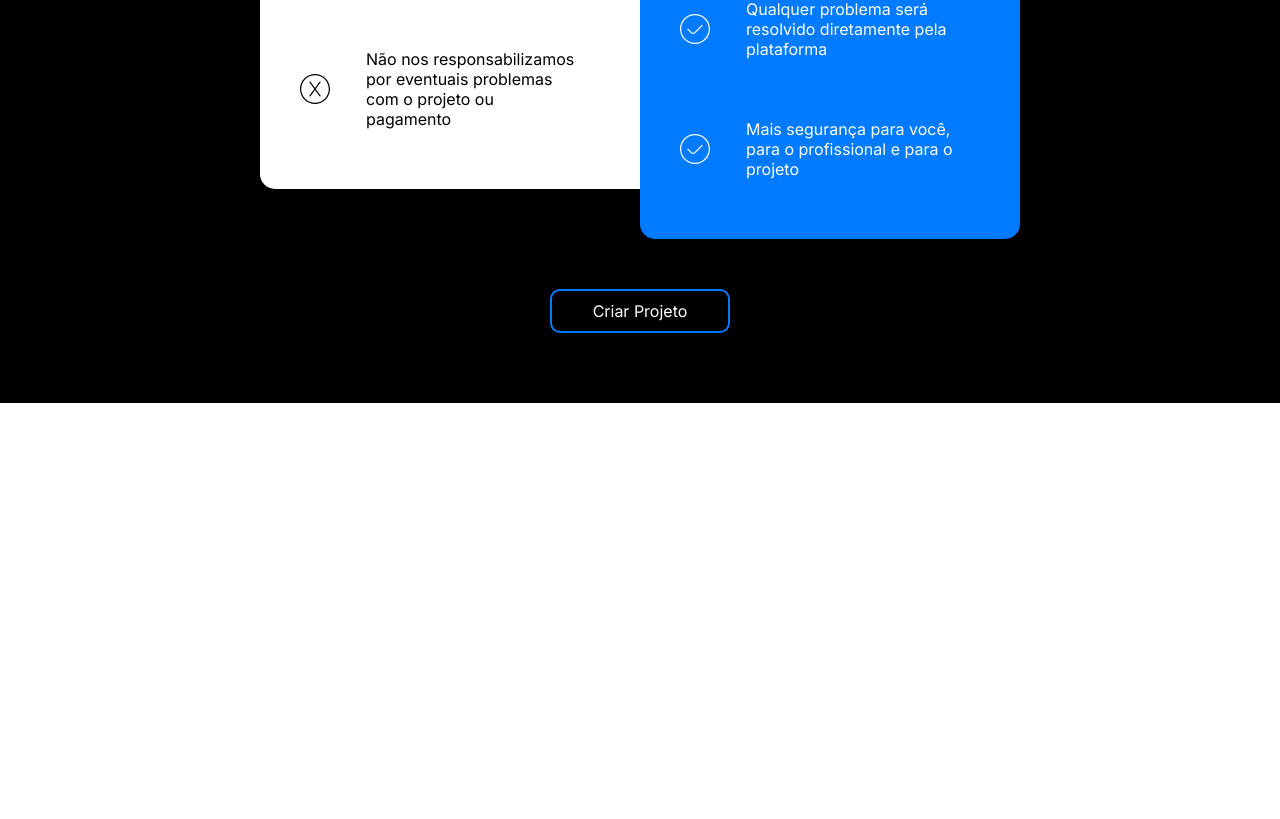
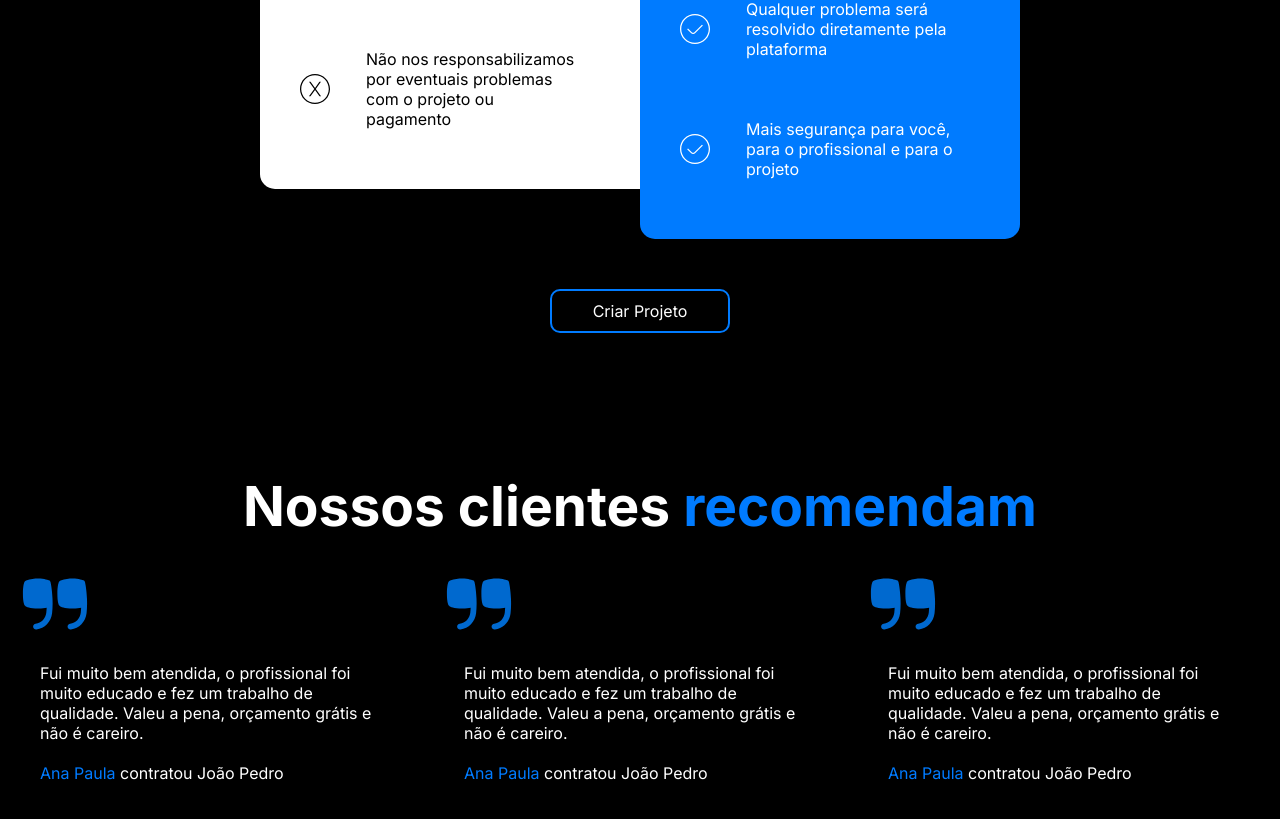
Before and after one commit to rafaelpequino/up-find, a React (Create React App) app: page /upfinder in a window 1280 px wide. Shown: the part 2451-3270 px from the top of the page. Before the commit the page ends 2854 px from the top, so only its background shows below. Built offline with nearby package versions, Linux system fonts and the light colour scheme.

Commit message:
Adiciona sessão Depoiments a UpFinder

```diff
--- a/src/pages/UpFinder.js
+++ b/src/pages/UpFinder.js
@@ -1,3 +1,4 @@
+import Depoiments from "../components/Depoiments"
 import Header from "../components/Header"
 import Plans from "../components/Plans"
 import Process from "../components/Process"
@@ -17,6 +18,7 @@ const UpFinder = () => {
             <Topics />
             <Process />
             <Plans />
+            <Depoiments />
         </div>
     )
 }
```
